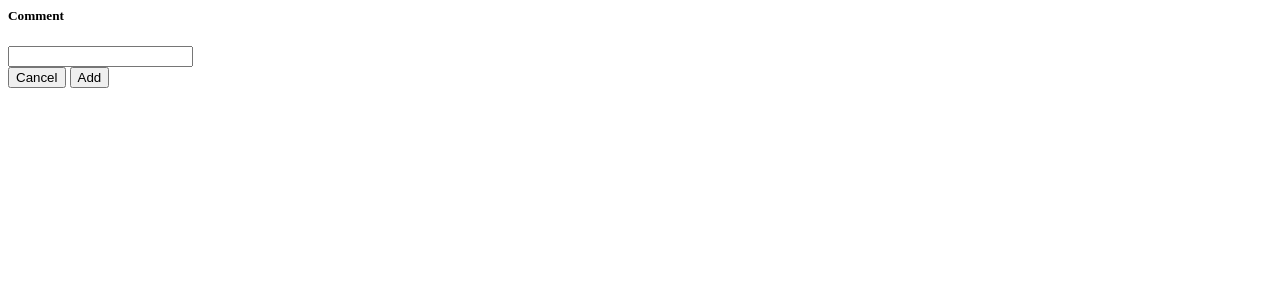
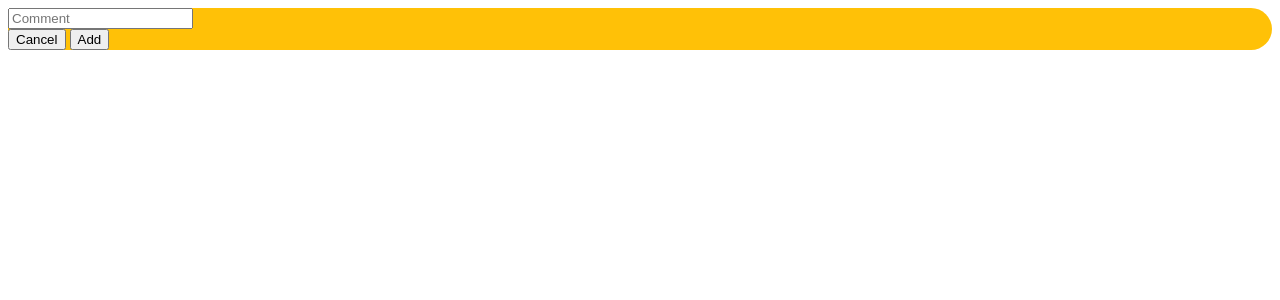
Before and after one commit to MikasGu/locoloco_project, a Django app: page /create-comment/1 in a window 1280 px wide. Shown: the top 300 px of the page. Run offline with Django 4.2, Linux system fonts and the light colour scheme; a user stored in the database is signed in; some libraries are stand-ins or nearby versions.

Commit message:
minor bug fixes

```diff
--- a/locoloco/base/forms.py
+++ b/locoloco/base/forms.py
@@ -39,7 +39,11 @@ class CommentForm(ModelForm):
         model = Comment
         fields = '__all__'
         widgets = {'post': HiddenInput(),
-                   'user': HiddenInput()}
+                   'user': HiddenInput(),
+                   'body': TextInput(attrs={
+                       'placeholder': 'Comment',
+                       'class': 'form-control rounded-pill mb-2'}),
+                   }
         labels = {
             'body': '',
         }
--- a/locoloco/base/templates/base/comment_form.html
+++ b/locoloco/base/templates/base/comment_form.html
@@ -1,17 +1,18 @@
 {% load crispy_forms_tags %}
 
 <body>
-<form hx-post="{{ request.path }}" style="border-radius: 25px;" class="modal-content" enctype="multipart/form-data">
-    <div class="modal-header">
-        <h5 class="modal-title">Comment</h5>
-    </div>
+<form hx-post="{{ request.path }}"
+      style="border-radius: 25px; background-color: #ffc107;" class="modal-content" enctype="multipart/form-data">
     <div class="modal-body">
         {% csrf_token %}
         {{ comment_form | crispy }}
     </div>
-    <div class="modal-footer">
-        <button type="button" class="btn btn-sm btn-danger rounded-pill" data-bs-dismiss="modal">Cancel</button>
-        <button type="submit" class="btn btn-sm btn-success rounded-pill">Add</button>
+    <div class="modal-footer border-0">
+        <button type="button"
+                class="btn btn-sm btn-danger rounded-pill"
+                data-bs-dismiss="modal">Cancel</button>
+        <button type="submit"
+                class="btn btn-sm btn-success rounded-pill">Add</button>
     </div>
 </form>
 </body>
--- a/locoloco/base/templates/base/profile.html
+++ b/locoloco/base/templates/base/profile.html
@@ -73,7 +73,7 @@
                         <a class="btn btn-success rounded-pill mb-2"
                            data-toggle="tooltip"
                            title="See post!"
-                           href="{% url 'home' %}?q={{post.name}} ">
+                           href="{% url 'home' %}?q={{post.description}} ">
                             {{post.description}}
                         </a>
                         <i>{{post.created | date}}</i>
--- a/locoloco/base/views.py
+++ b/locoloco/base/views.py
@@ -75,7 +75,8 @@ def home(request):
     posts = Post.objects.filter(
         Q(category__name__icontains=q) |
         Q(name__icontains=q) |
-        Q(poster__username__icontains=q)
+        Q(poster__username__icontains=q) |
+        Q(description__exact=q)
     )
 
     # Needed for live server deployment
@@ -88,11 +89,11 @@ def home(request):
 
     maps = {}
     for post in posts:
-        m = folium.Map(width=438,
-                       height=263,
+        m = folium.Map(width=435,
+                       height=260,
                        location=split_location_string(post.location),
                        zoom_start=15,
-                       tiles='https://tile.thunderforest.com/mobile-atlas/{z}/{x}/{y}.png?apikey=a5928b37b24b4d5fba800722daa1c9aa',
+                       tiles='https://tiles.stadiamaps.com/tiles/alidade_smooth_dark/{z}/{x}/{y}{r}.png?api_key=65191b6c-f975-4606-a5a8-d82ebd71c2cb',
                        attr='s',
                        control_scale=True,
                        attributionControl=False)
@@ -120,7 +121,7 @@ def home(request):
                           popup=
                           f'<img src="media/{post.photo}" style="height: 100px;">'
                           f'<p>{post.name}</p>',
-                          icon=folium.Icon(color='black', icon='lightbulb-o', prefix='fa')).add_to(m)
+                          icon=folium.Icon(color='purple', icon='lightbulb-o', prefix='fa')).add_to(m)
 
         m = m._repr_html_()
         maps.update({post.id: m})
@@ -130,7 +131,7 @@ def home(request):
     m2 = folium.Map(
         location=[54.68, 25.27],
         zoom_start=12,
-        tiles='https://tile.thunderforest.com/mobile-atlas/{z}/{x}/{y}.png?apikey=a5928b37b24b4d5fba800722daa1c9aa',
+        tiles='https://tiles.stadiamaps.com/tiles/alidade_smooth_dark/{z}/{x}/{y}{r}.png?api_key=65191b6c-f975-4606-a5a8-d82ebd71c2cb',
         attr='s',
         control_scale=True,
         attributionControl=True)
@@ -159,7 +160,7 @@ def home(request):
                           popup=
                           f'<img src="media/{post.photo}" style="height: 100px;">'
                           f'<p>{post.name}</p>',
-                          icon=folium.Icon(color='black', icon='lightbulb-o', prefix='fa')).add_to(m2)
+                          icon=folium.Icon(color='purple', icon='lightbulb-o', prefix='fa')).add_to(m2)
 
     m2 = m2._repr_html_()
 
@@ -248,7 +249,7 @@ def full_map(request):
     m = folium.Map(
         location=[54.68, 25.27],
         zoom_start=12,
-        tiles='https://tile.thunderforest.com/mobile-atlas/{z}/{x}/{y}.png?apikey=a5928b37b24b4d5fba800722daa1c9aa',
+        tiles='https://tiles.stadiamaps.com/tiles/alidade_smooth_dark/{z}/{x}/{y}{r}.png?api_key=65191b6c-f975-4606-a5a8-d82ebd71c2cb',
         attr='s',
         control_scale=True,
         attributionControl=True)
@@ -271,7 +272,12 @@ def full_map(request):
                           f'<img src="media/{post.photo}" style="height: 100px;">'
                           f'<p>{post.name}</p>',
                           icon=folium.Icon(color='red', icon='paint-brush', prefix='fa')).add_to(m)
-
+        if post.category_id == 4:
+            folium.Marker(split_location_string(post.location),
+                          popup=
+                          f'<img src="media/{post.photo}" style="height: 100px;">'
+                          f'<p>{post.name}</p>',
+                          icon=folium.Icon(color='purple', icon='lightbulb-o', prefix='fa')).add_to(m)
     m = m._repr_html_()
     return render(request, 'base/full_map.html', {'map': m})
 
--- a/locoloco/static/dialog.js
+++ b/locoloco/static/dialog.js
@@ -8,7 +8,7 @@
     }
   })
 
-  htmx.on("htmx:afterSwap", (e) => {
+  htmx.on("htmx:beforeSwap", (e) => {
     // Empty response targeting #dialog => hide the modal
     if (e.detail.target.id == "dialog" && !e.detail.xhr.response) {
       modal.hide()
--- a/locoloco/static/styles/main.css
+++ b/locoloco/static/styles/main.css
@@ -11,7 +11,7 @@
     left:0;
     background-color:#E4A11B;
     overflow-x:hidden;
-    padding-top:25px;
+    padding-top:55px;
     padding-left:10px;
     font-family: "Lucida Console", "Courier New", monospace;
 }
```
Also changed, not shown: locoloco/base/templates/base/home.html (+4 -4 lines), locoloco/db.sqlite3.
